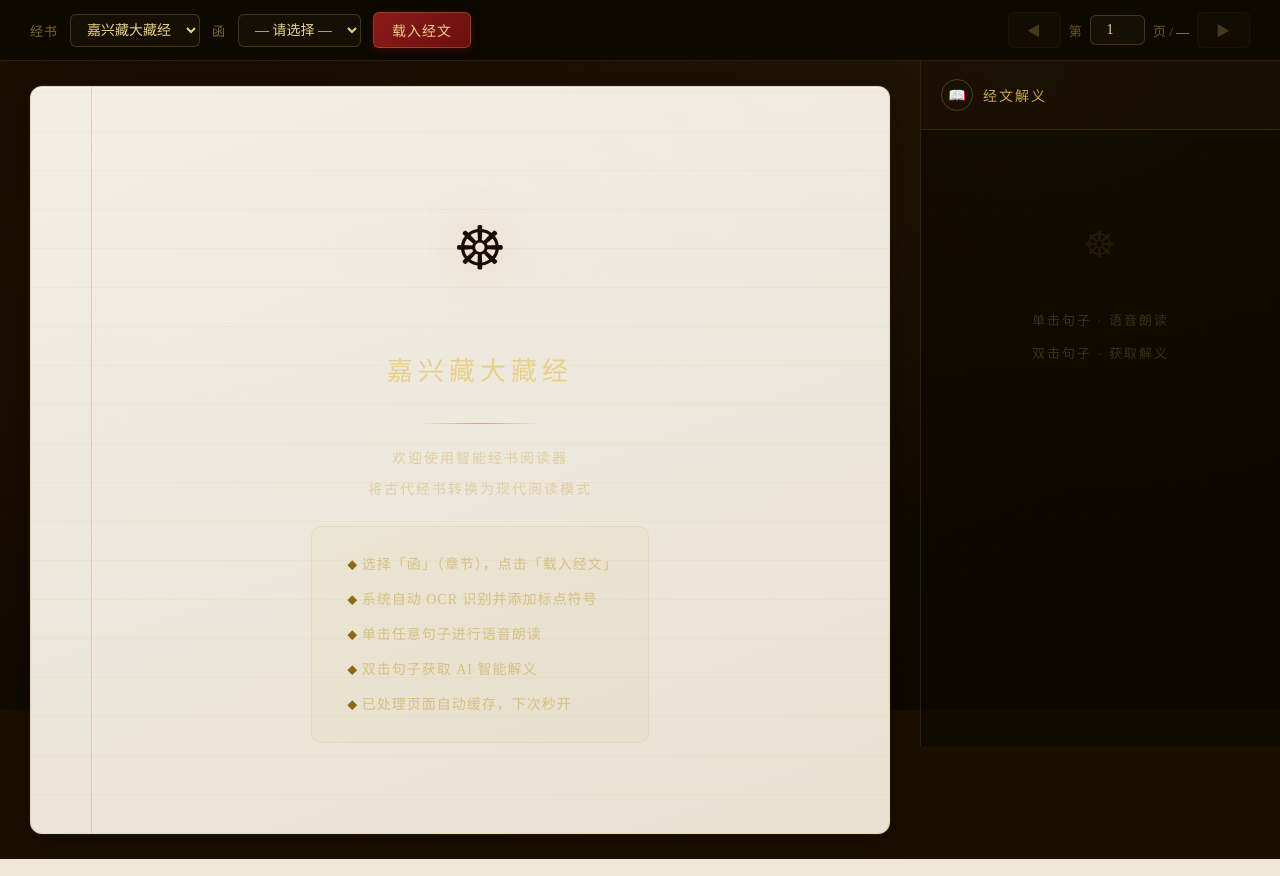
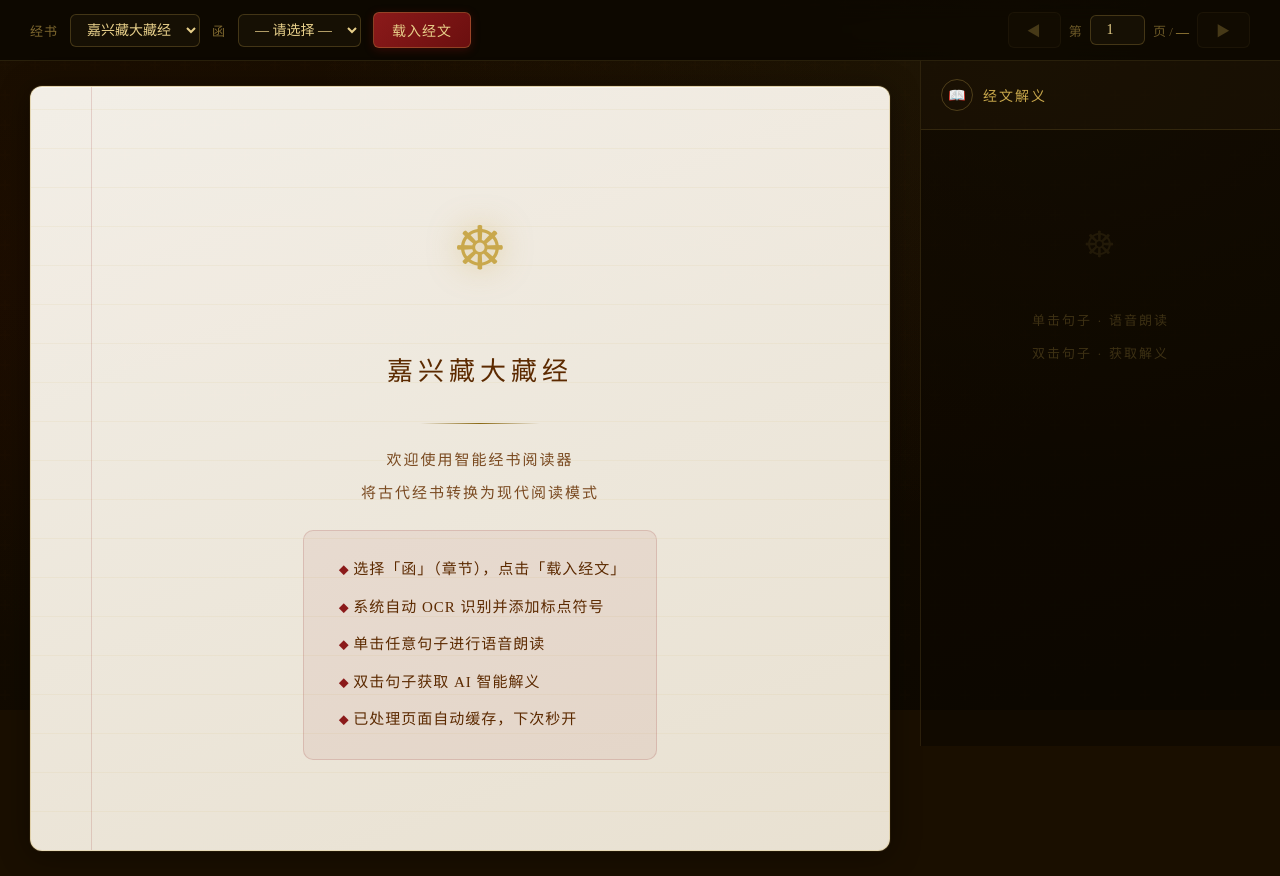
Before and after one commit to Crayxus/aizenpod, a Flask app: page / in a window 1280 px wide. Shown: the part 90-966 px from the top of the page. Run offline with Flask 3, Linux system fonts and the light colour scheme; data that the repository does not hold is empty.

Commit message:
修复欢迎页面文字可读性

```diff
--- a/templates/index.html
+++ b/templates/index.html
@@ -521,39 +521,40 @@
         .welcome-emblem {
             font-size: 60px;
             margin-bottom: 20px;
-            filter: drop-shadow(0 0 20px rgba(201,168,76,0.3));
+            color: var(--gold);
+            text-shadow: 0 0 30px rgba(201,168,76,0.5);
         }
         .welcome h2 {
             font-size: 26px;
-            font-weight: 400;
-            color: var(--gold-light);
+            font-weight: 500;
+            color: #5c2a00;
             letter-spacing: 5px;
             margin-bottom: 10px;
         }
         .welcome p {
-            font-size: 14px;
-            color: rgba(201,168,76,0.4);
+            font-size: 15px;
+            color: #7a4a20;
             letter-spacing: 2px;
             line-height: 2.2;
         }
         .welcome-divider {
             width: 120px;
             height: 1px;
-            background: linear-gradient(90deg, transparent, var(--gold), transparent);
+            background: linear-gradient(90deg, transparent, var(--gold-dark), transparent);
             margin: 20px auto;
         }
         .welcome-steps {
             display: inline-block;
             text-align: left;
             margin-top: 20px;
-            background: rgba(201,168,76,0.05);
-            border: 1px solid rgba(201,168,76,0.15);
+            background: rgba(139,26,26,0.06);
+            border: 1px solid rgba(139,26,26,0.15);
             border-radius: 10px;
             padding: 20px 30px;
         }
         .welcome-steps li {
-            font-size: 14px;
-            color: rgba(201,168,76,0.6);
+            font-size: 15px;
+            color: #5c2a00;
             letter-spacing: 1px;
             line-height: 2.5;
             list-style: none;
@@ -561,7 +562,7 @@
         }
         .welcome-steps li::before {
             content: '◆ ';
-            color: var(--gold-dark);
+            color: var(--red);
             font-size: 10px;
         }
 
```
